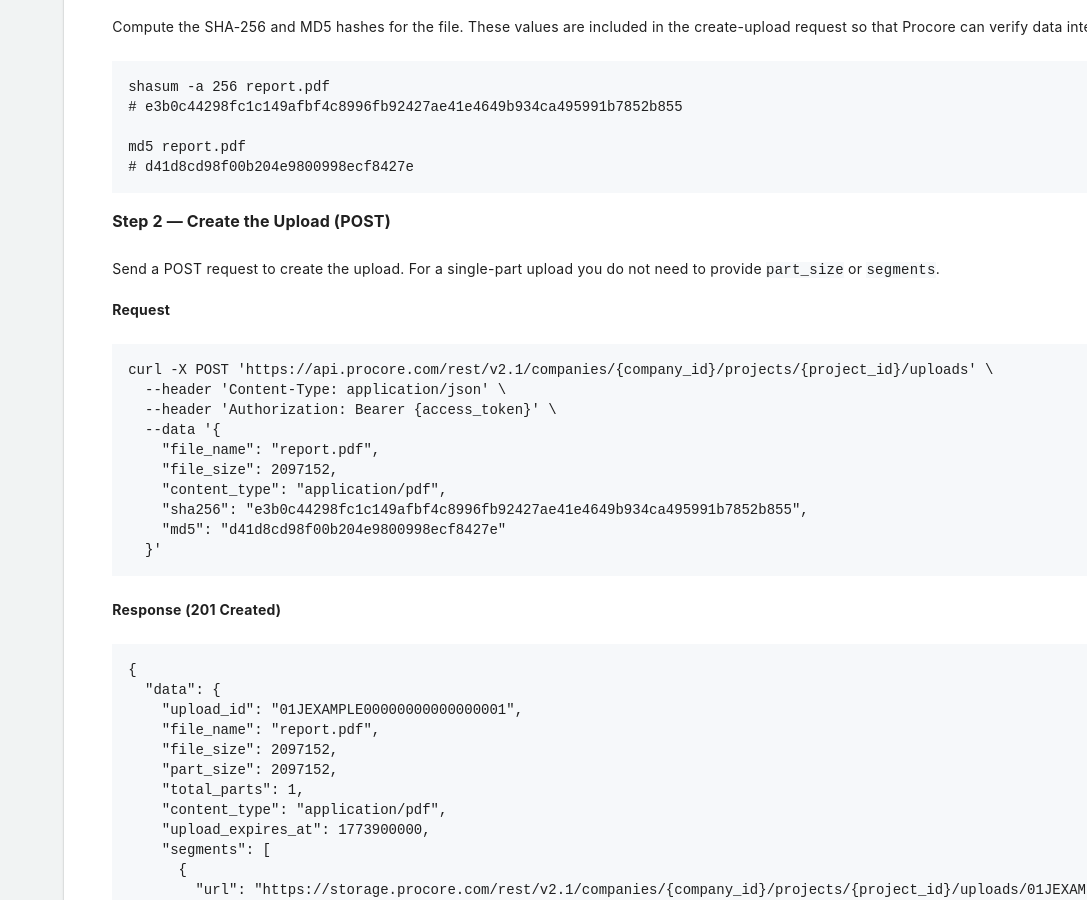
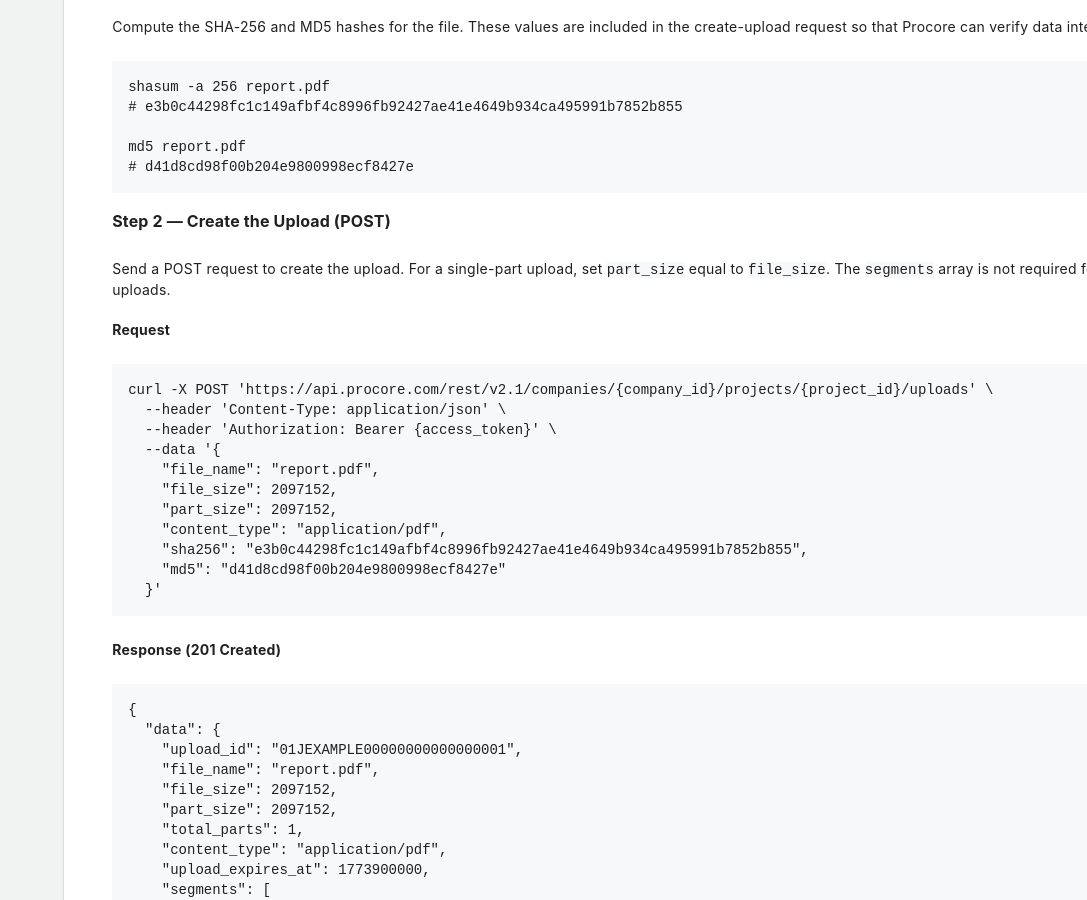
Before and after one commit to procore/documentation, a Jekyll site: the page built from tutorials/tutorial_unified_uploads.md, in a window 1280 px wide and 900 px high, scrolled down 1284 px. Shown: the whole window, without its empty margins (193-1280 px from the left). Built offline with Jekyll 4.4.1, drawn with Linux system fonts in a browser that asks for light colours; comment, search, counter and statistics services are not loaded.

Commit message:
docs: add mandatory part_size to single-part upload example
Made-with: Cursor

```diff
--- a/tutorials/tutorial_unified_uploads.md
+++ b/tutorials/tutorial_unified_uploads.md
@@ -61,7 +61,7 @@ md5 report.pdf
 ### Step 2 — Create the Upload (POST)
 
 Send a POST request to create the upload.
-For a single-part upload you do not need to provide `part_size` or `segments`.
+For a single-part upload, set `part_size` equal to `file_size`. The `segments` array is not required for single-part uploads.
 
 **Request**
 
@@ -72,6 +72,7 @@ curl -X POST 'https://api.procore.com/rest/v2.1/companies/{company_id}/projects/
   --data '{
     "file_name": "report.pdf",
     "file_size": 2097152,
+    "part_size": 2097152,
     "content_type": "application/pdf",
     "sha256": "e3b0c44298fc1c149afbf4c8996fb92427ae41e4649b934ca495991b7852b855",
     "md5": "d41d8cd98f00b204e9800998ecf8427e"
```
